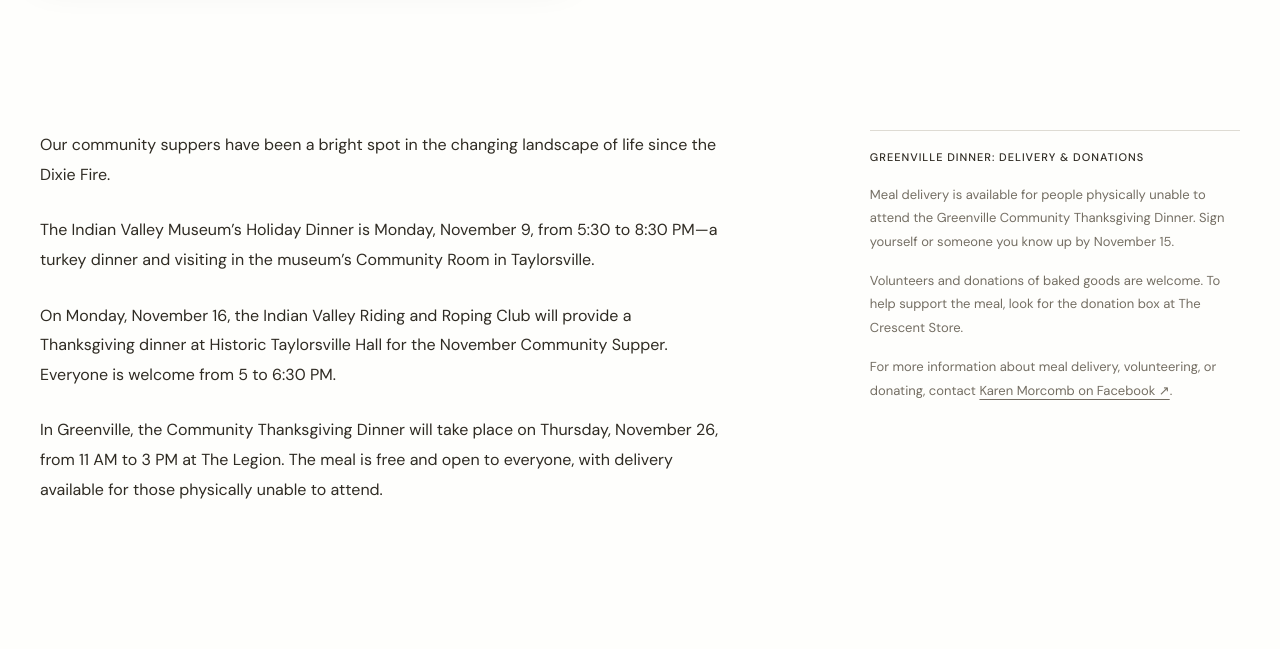
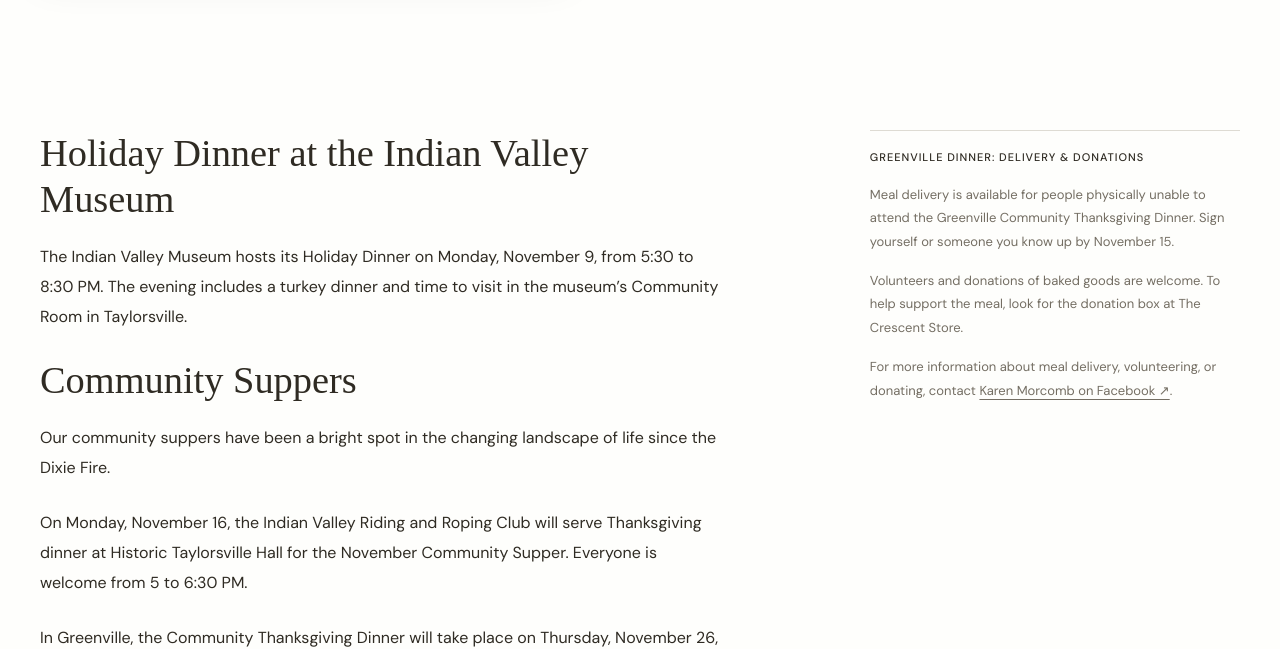
Before and after one commit to IndianValleyChamber/November_Newsletter_2026, a React (Vite) app: page / in a window 1280 px wide. Shown: the part 5920-6569 px from the top of the page. Built offline with nearby package versions, Linux system fonts and the light colour scheme; a web font is replaced by a local one.

Commit message:
'update'

```diff
--- a/index.html
+++ b/index.html
@@ -2,7 +2,7 @@
 <html lang="en">
   <head>
     <meta charset="UTF-8" />
-    <link rel="icon" type="image/svg+xml" href="/favicon.svg" />
+    <link rel="icon" type="image/svg+xml" href="/chamber-heron-max.svg  " />
     <meta name="viewport" content="width=device-width, initial-scale=1.0" />
     <title>november-newsletter-2026</title>
   </head>
--- a/src/App.jsx
+++ b/src/App.jsx
@@ -615,30 +615,32 @@ As autumn brings fresh color to Indian Valley, our community calendar reflects c
 
           <section className="editorial-row journal-width">
 <div className="editorial-row__copy">
+  <h2 className="journal-section-title">
+    Holiday Dinner at the Indian Valley Museum
+  </h2>
+  <p>
+    The Indian Valley Museum hosts its Holiday Dinner on Monday,
+    November 9, from 5:30 to 8:30 PM. The evening includes a turkey
+    dinner and time to visit in the museum’s Community Room in
+    Taylorsville.
+  </p>
+
+  <h2 className="journal-section-title">Community Suppers</h2>
   <p>
     Our community suppers have been a bright spot in the
     changing landscape of life since the Dixie Fire.
   </p>
-
   <p>
-      The Indian Valley Museum’s Holiday Dinner is Monday,
-      November 9, from 5:30 to 8:30 PM—a turkey dinner and
-      visiting in the museum’s Community Room in Taylorsville.
+    On Monday, November 16, the Indian Valley Riding and Roping
+    Club will serve Thanksgiving dinner at Historic Taylorsville
+    Hall for the November Community Supper. Everyone is welcome
+    from 5 to 6:30 PM.
   </p>
-
   <p>
-      On Monday, November 16, the Indian Valley Riding and
-      Roping Club will provide a Thanksgiving dinner at Historic
-      Taylorsville Hall for the November Community Supper.
-      Everyone is welcome from 5 to 6:30 PM.
-    </p>
-
-    <p>
-      In Greenville, the Community Thanksgiving Dinner will
-      take place on Thursday, November 26, from 11 AM to 3 PM
-      at The Legion. The meal is free and open to everyone,
-      with delivery available for those physically unable
-      to attend.
+    In Greenville, the Community Thanksgiving Dinner will take
+    place on Thursday, November 26, from 11 AM to 3 PM at The
+    Legion. The meal is free and open to everyone, with delivery
+    available for those physically unable to attend.
   </p>
 </div>
 
```
Also changed, not shown: public/images/shelksjfalksdjf.png (deleted). Lines whose indentation alone changed are shown as unchanged.
